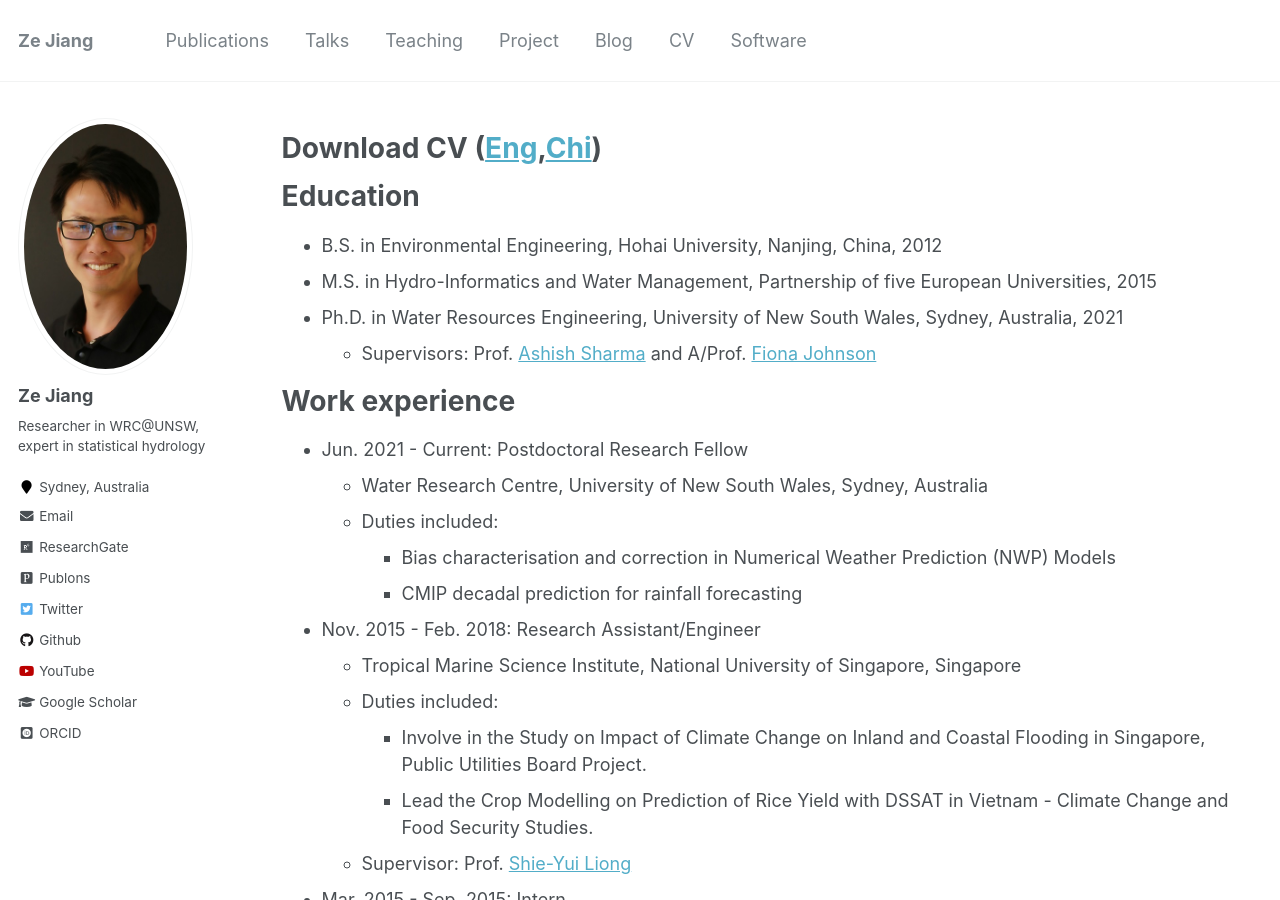
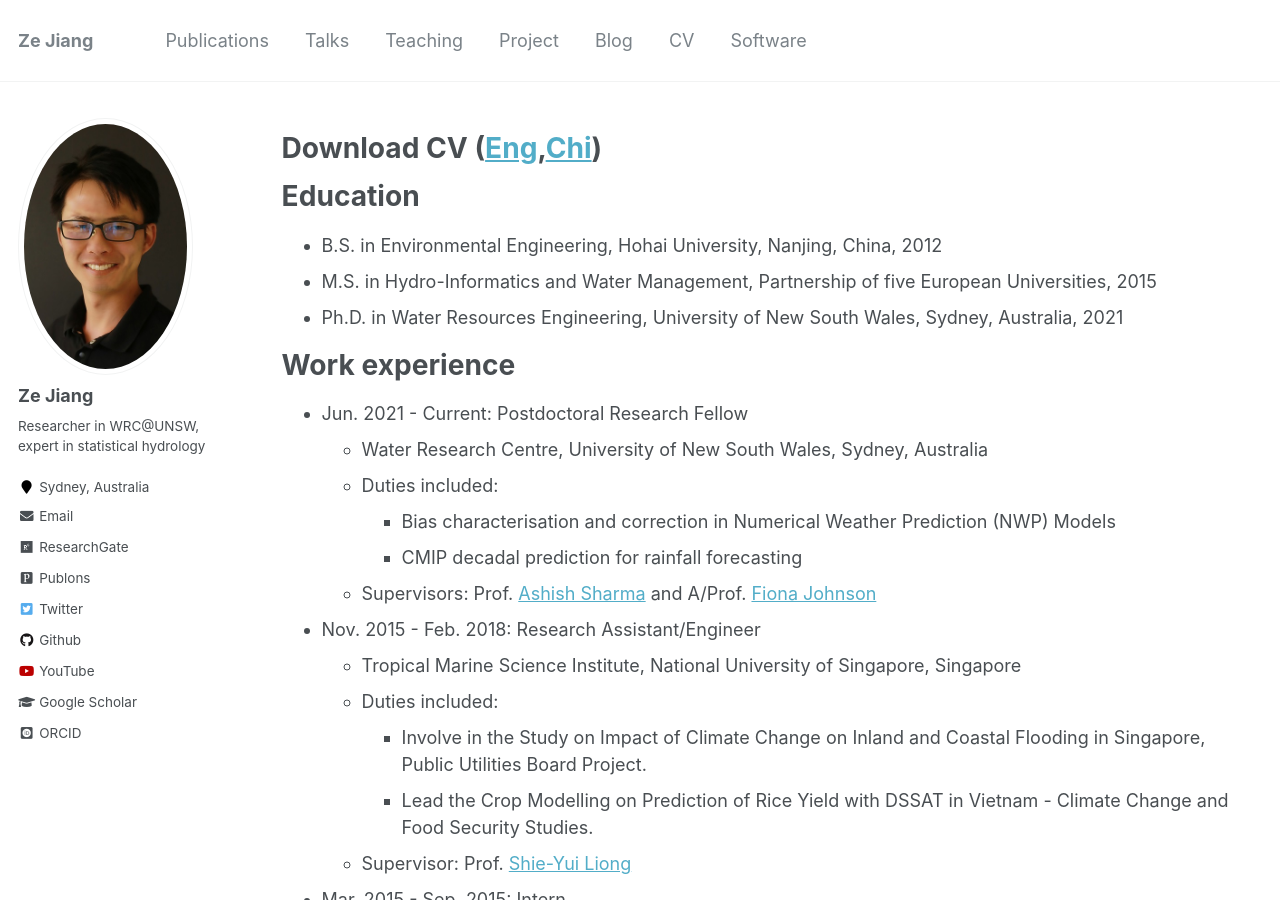
Before and after one commit to zejiang-unsw/zejiang-unsw.github.io, a Jekyll site: the page built from _pages/cv.md, in a window 1280 px wide and 900 px high. Built offline with Jekyll 4.4.1, drawn with Linux system fonts in a browser that asks for light colours; some web fonts are replaced; some of the changed lines change nothing that is shown.

Commit message:
Update cv.md

```diff
--- a/_pages/cv.md
+++ b/_pages/cv.md
@@ -16,7 +16,6 @@ Education
 * B.S. in Environmental Engineering, Hohai University, Nanjing, China, 2012
 * M.S. in Hydro-Informatics and Water Management, Partnership of five European Universities, 2015
 * Ph.D. in Water Resources Engineering, University of New South Wales, Sydney, Australia, 2021
-	* Supervisors: Prof. [Ashish Sharma](https://scholar.google.com.au/citations?user=C_9ndbcAAAAJ&hl=en) and A/Prof. [Fiona Johnson](https://scholar.google.com.au/citations?user=PYu5v4YAAAAJ&hl=en)
 
 Work experience
 ======
@@ -25,6 +24,7 @@ Work experience
   * Duties included:
     + Bias characterisation and correction in Numerical Weather Prediction (NWP) Models
     + CMIP decadal prediction for rainfall forecasting
+  * Supervisors: Prof. [Ashish Sharma](https://scholar.google.com.au/citations?user=C_9ndbcAAAAJ&hl=en) and A/Prof. [Fiona Johnson](https://scholar.google.com.au/citations?user=PYu5v4YAAAAJ&hl=en)
 * Nov. 2015 - Feb. 2018: Research Assistant/Engineer
   * Tropical Marine Science Institute, National University of Singapore, Singapore
   * Duties included:
```
